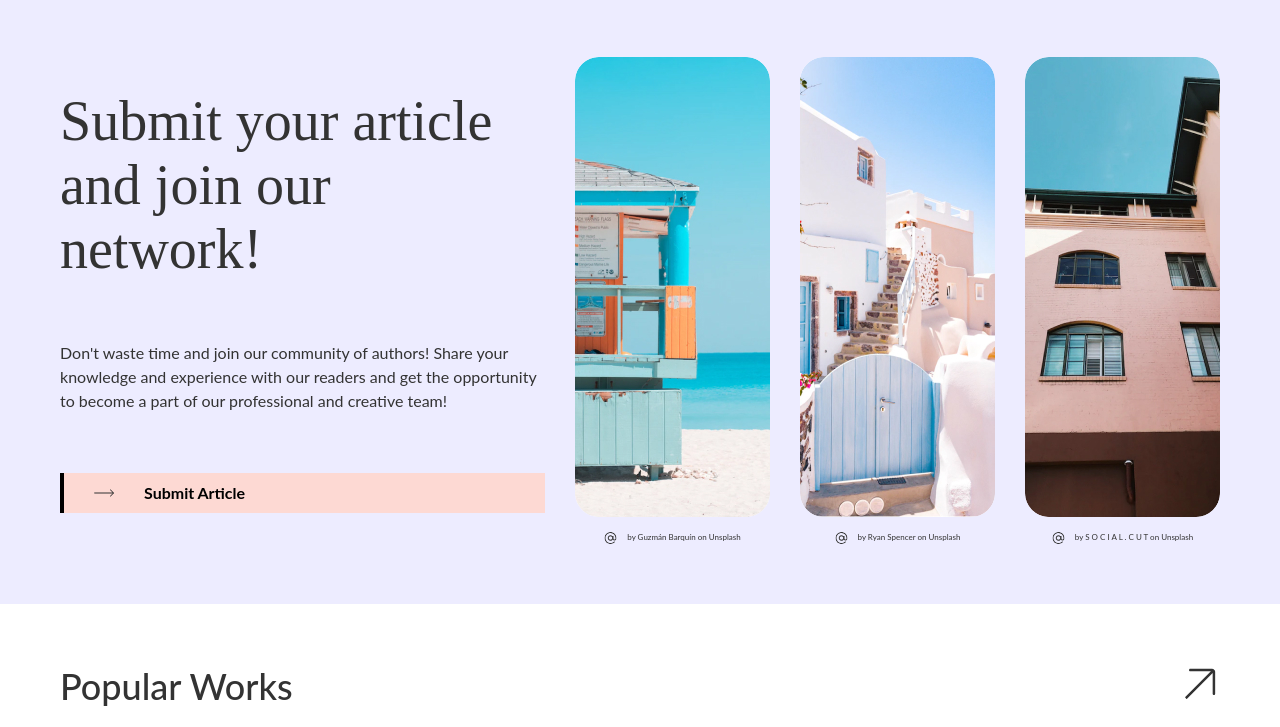
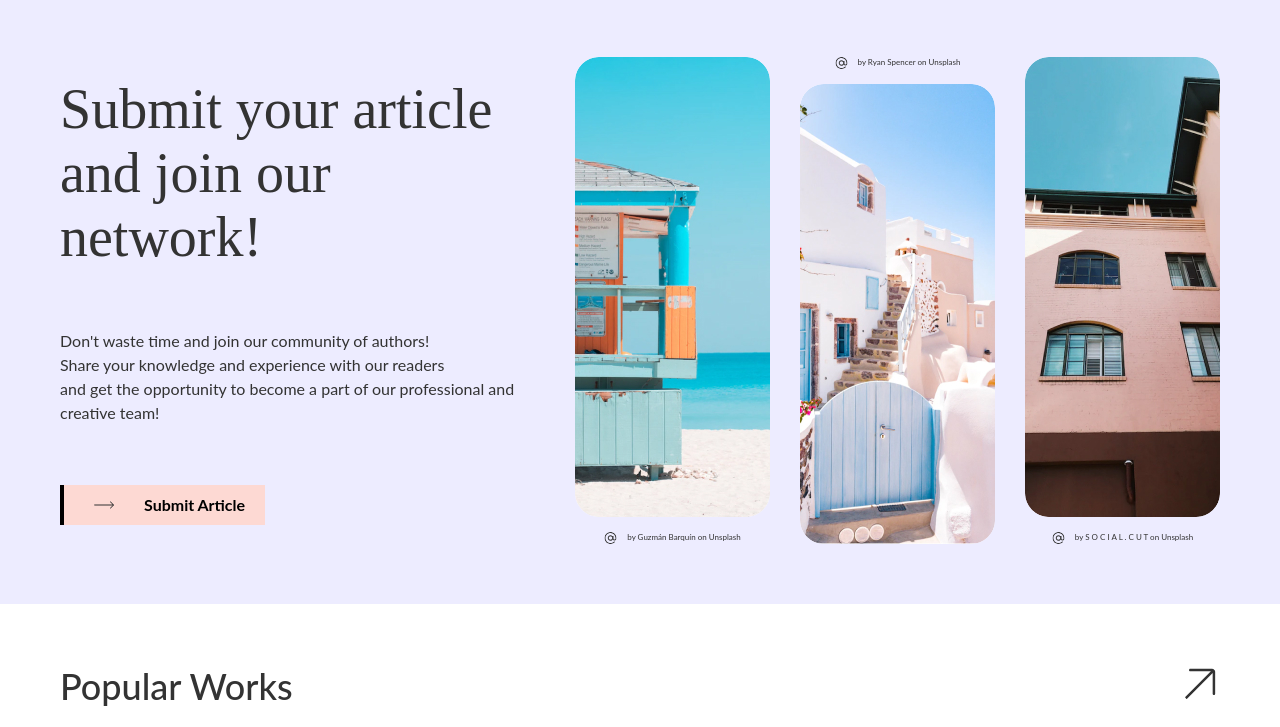
Before and after one commit to alnandoh/slicing-exercise2, a plain HTML site: page index.html in a window 1280 px wide. Shown: the part 73-800 px from the top of the page. Drawn offline with Linux system fonts and the light colour scheme.

Commit message:
style: repair nth child on flex and nav bold

```diff
--- a/index.html
+++ b/index.html
@@ -11,12 +11,12 @@
         <div>
             <img src="./img/logo.svg" alt="Articler Logo">
         </div>
-        <div class="nav-container">
+        <ul class="nav-container">
             <a href="/">Homepage</a>
             <a href="/">News</a>
             <a href="/">About Us</a>
             <a href="/">Contact</a>
-        </div>
+        </ul>
         <div class="search-nav">
             <a href="/"><img src="./img/search.svg" alt="Search Icon"></a>
             <a href="/" class="cta">Get Articler</a>
@@ -25,9 +25,9 @@
 
     <section class="hero">
         <div class="hero-text-container">
-            <div class="hero-headline">Submit your article and join our network!</div>
-            <div class="hero-text-details">Don't waste time and join our community of authors! Share your knowledge
-                and experience with our readers and get the opportunity to become
+            <div class="hero-headline">Submit your article <br>and join our network!</div>
+            <div class="hero-text-details">Don't waste time and join our community of authors! <br>Share your knowledge
+                and experience with our readers <br>and get the opportunity to become
                 a part of our professional and creative team!
             </div>
             <a href="/" class="hero-cta">
--- a/style.css
+++ b/style.css
@@ -68,7 +68,6 @@ footer{
     transition: 0.15s ease-in;
 }
 .nav-container a:hover{
-    font-weight: bold;
     text-decoration: underline;
     scale: 1.2;
 }
@@ -93,10 +92,10 @@ footer{
     justify-content: space-between;
 }
 .hero-text-container{
-    width: 645px;
     display: flex;
     flex-direction: column;
     gap: 60px;
+    align-items: flex-start;
 }
 .hero-headline{
     font-family: "Kaisei Decol";
@@ -130,6 +129,9 @@ footer{
     display: flex;
     flex-direction: column;
     gap: 15px;
+}
+.hero-card:nth-child(even){
+    flex-direction: column-reverse;
 }
 .hero-card>img{
     border-radius: 24px;
@@ -300,6 +302,9 @@ footer{
     flex-direction: row;
     gap: 30px;
 }
+.submitted-article-card:nth-child(even){
+    flex-direction: row-reverse;
+}
 .submitted-article-card>a,img{
     border-radius: 32px;
     transition: 0.15s ease-in;
```
